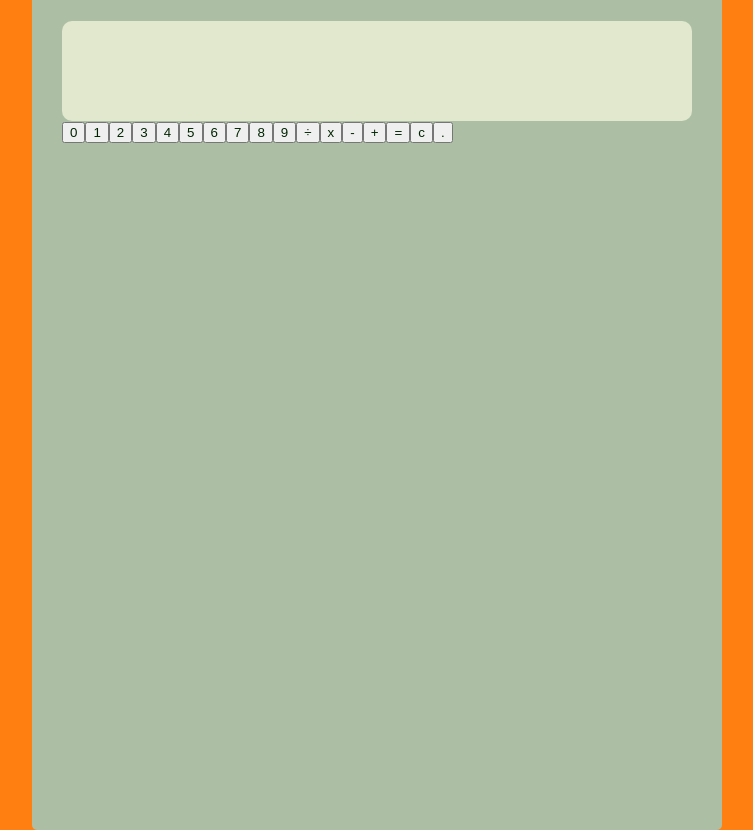
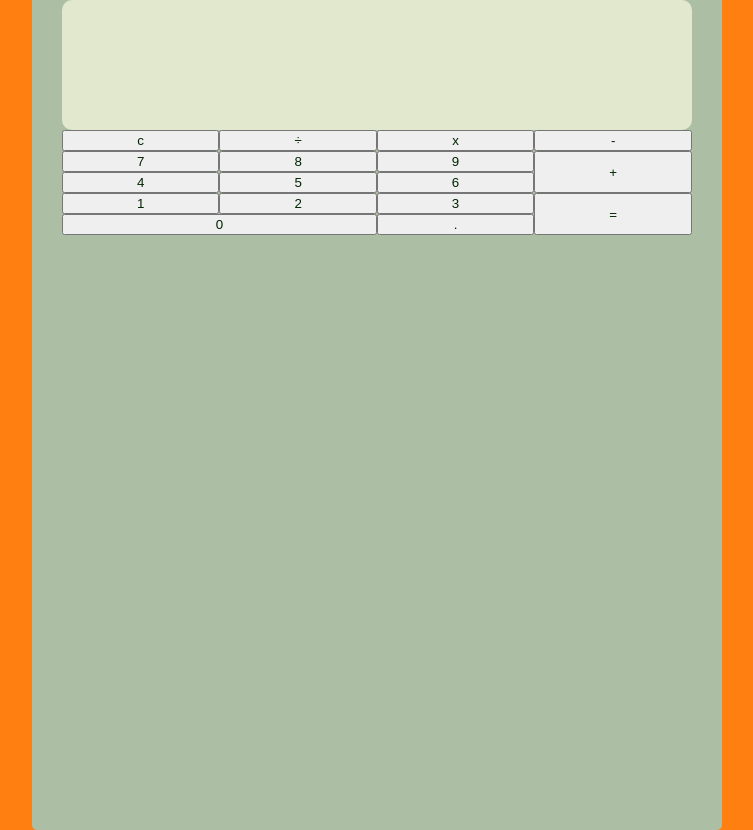
Before and after one commit to partum/calculator, a React (Create React App) app: page / in a window 1280 px wide. Shown: the whole page, without its empty margins (263-1016 px from the left). Built offline with nearby package versions, Linux system fonts and the light colour scheme.

Commit message:
started button layout

```diff
--- a/src/index.css
+++ b/src/index.css
@@ -23,6 +23,9 @@ button {
 
 h1 {
   color: #002400;
+  text-align: right;
+  margin: 0;
+  font-size: 50px;
 }
 
 #case {
@@ -37,4 +40,23 @@ h1 {
   height: 100px;
   border-radius: 10px;
   background-color: #e2e8ce;
+  padding: 15px;
 }
+
+#button-container {
+  display: grid;
+  grid-template-columns: auto auto auto auto;
+  grid-template-rows: auto auto auto auto auto;
+}
+
+#add {
+  grid-area: 2/4/4/5;
+}
+
+#equal {
+  grid-area: 4/4/6/5;
+}
+
+#zero {
+  grid-area: 5/1/6/3;
+}
--- a/src/index.js
+++ b/src/index.js
@@ -3,23 +3,23 @@ import ReactDOM from "react-dom";
 import "./index.css";
 
 const buttons = [
-  { id: "0", name: "0" },
-  { id: "1", name: "1" },
-  { id: "2", name: "2" },
-  { id: "3", name: "3" },
-  { id: "4", name: "4" },
-  { id: "5", name: "5" },
-  { id: "6", name: "6" },
-  { id: "7", name: "7" },
-  { id: "8", name: "8" },
-  { id: "9", name: "9" },
-  { id: "10", name: "÷" },
-  { id: "11", name: "x" },
-  { id: "12", name: "-" },
-  { id: "13", name: "+" },
-  { id: "14", name: "=" },
-  { id: "15", name: "c" },
-  { id: "16", name: "." },
+  { id: "15", name: "c", selector: "clear" },
+  { id: "10", name: "÷", selector: "divide" },
+  { id: "11", name: "x", selector: "multiply" },
+  { id: "12", name: "-", selector: "subtract" },
+  { id: "7", name: "7", selector: "seven" },
+  { id: "8", name: "8", selector: "eight" },
+  { id: "9", name: "9", selector: "nine" },
+  { id: "13", name: "+", selector: "add" },
+  { id: "4", name: "4", selector: "four" },
+  { id: "5", name: "5", selector: "five" },
+  { id: "6", name: "6", selector: "six" },
+  { id: "1", name: "1", selector: "one" },
+  { id: "2", name: "2", selector: "two" },
+  { id: "3", name: "3", selector: "three" },
+  { id: "14", name: "=", selector: "equal" },
+  { id: "0", name: "0", selector: "zero" },
+  { id: "16", name: ".", selector: "point" },
 ];
 function App({ buttons }) {
   const [number, setNumber] = useState("");
@@ -30,11 +30,17 @@ function App({ buttons }) {
         <div id="screen">
           <h1>{number}</h1>
         </div>
-        {buttons.map((button) => (
-          <button key={button.id} onClick={() => setNumber(button.name)}>
-            {button.name}
-          </button>
-        ))}
+        <div id="button-container">
+          {buttons.map((button) => (
+            <button
+              key={button.id}
+              id={button.selector}
+              onClick={() => setNumber(button.name)}
+            >
+              {button.name}
+            </button>
+          ))}
+        </div>
       </div>
     </>
   );
```
